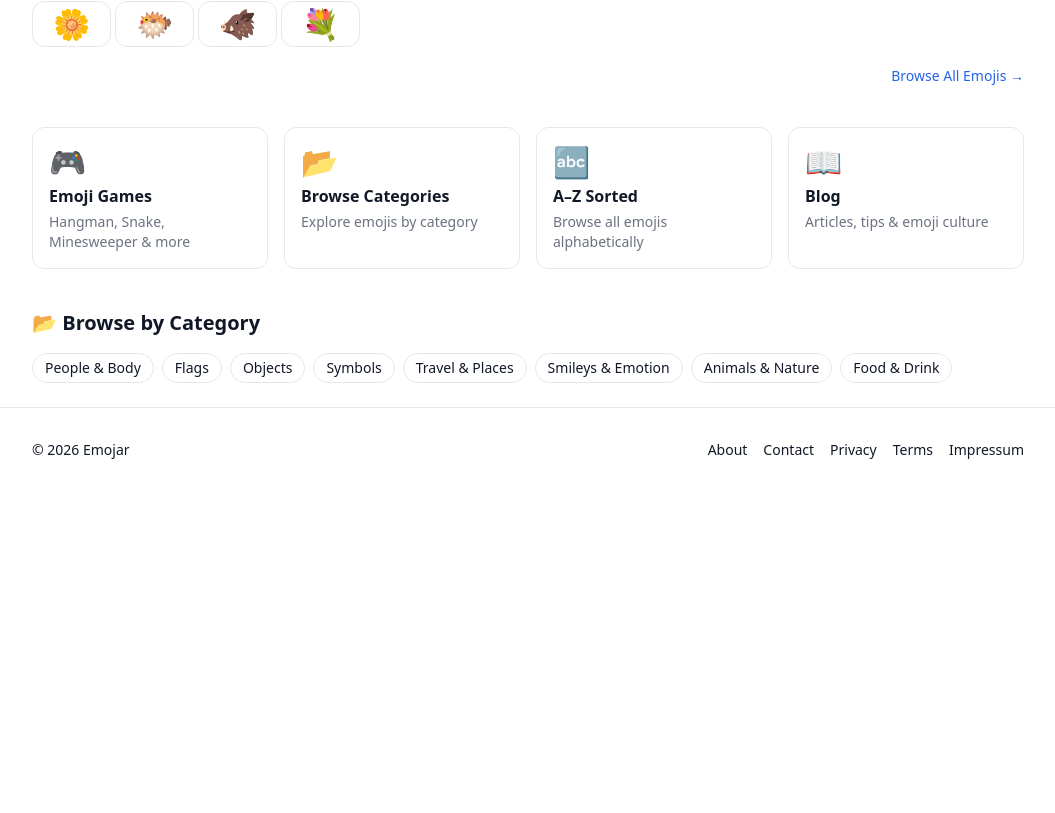
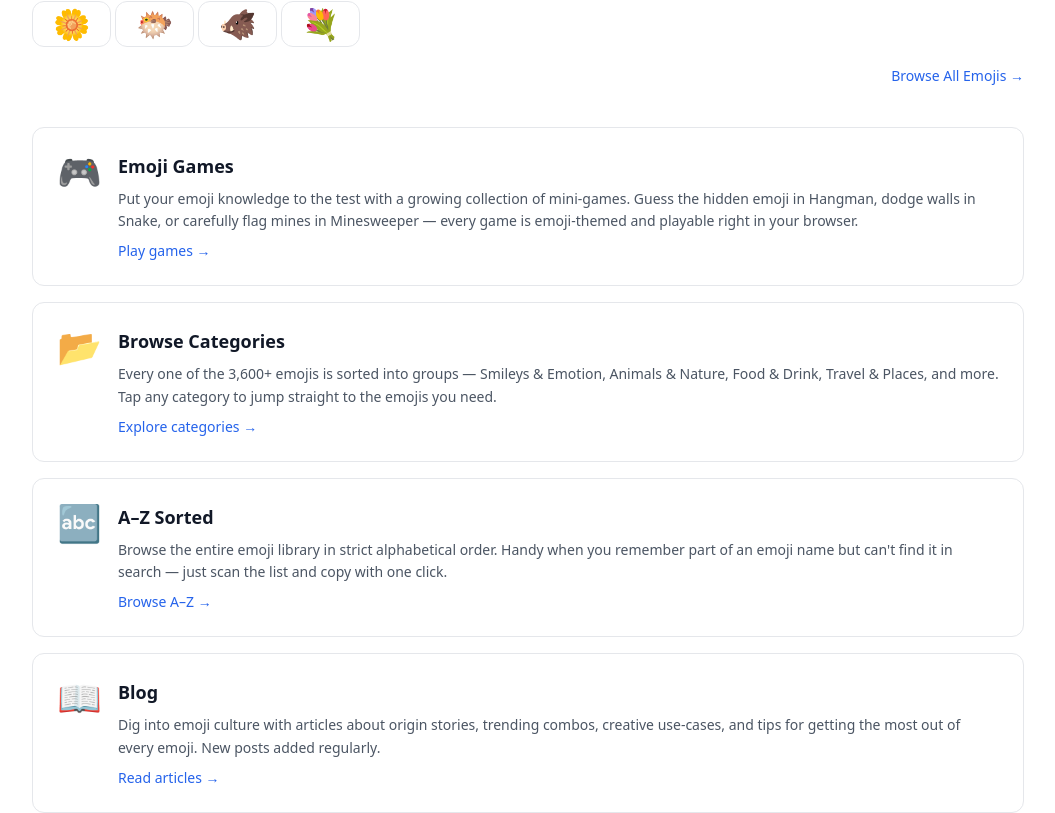
Before and after one commit to SiaExplains/emojar, a Next.js app: page / in a window 1280 px wide. Shown: the part 800-1613 px from the top of the page, without its empty margins (112-1167 px from the left). Before the commit the page ends 1292 px from the top, so only its background shows below. Built offline with nearby package versions, Linux system fonts and the light colour scheme.

Commit message:
feat: expand feature cards to full-width with detailed descriptions and CTA links
Each card now spans full width with a 3-4 sentence description and a
dedicated "Go to page →" link, replacing the compact 4-col grid layout.

Co-Authored-By: Claude Sonnet 4.6 <noreply@anthropic.com>

```diff
--- a/app/page.tsx
+++ b/app/page.tsx
@@ -21,26 +21,34 @@ const FEATURE_CARDS = [
   {
     icon: '🎮',
     title: 'Emoji Games',
-    description: 'Hangman, Snake, Minesweeper & more',
+    detail:
+      'Put your emoji knowledge to the test with a growing collection of mini-games. Guess the hidden emoji in Hangman, dodge walls in Snake, or carefully flag mines in Minesweeper — every game is emoji-themed and playable right in your browser.',
     href: '/games',
+    cta: 'Play games →',
   },
   {
     icon: '📂',
     title: 'Browse Categories',
-    description: 'Explore emojis by category',
+    detail:
+      'Every one of the 3,600+ emojis is sorted into groups — Smileys & Emotion, Animals & Nature, Food & Drink, Travel & Places, and more. Tap any category to jump straight to the emojis you need.',
     href: '/categories',
+    cta: 'Explore categories →',
   },
   {
     icon: '🔤',
     title: 'A–Z Sorted',
-    description: 'Browse all emojis alphabetically',
+    detail:
+      "Browse the entire emoji library in strict alphabetical order. Handy when you remember part of an emoji name but can't find it in search — just scan the list and copy with one click.",
     href: '/sorted/alphabet',
+    cta: 'Browse A–Z →',
   },
   {
     icon: '📖',
     title: 'Blog',
-    description: 'Articles, tips & emoji culture',
+    detail:
+      'Dig into emoji culture with articles about origin stories, trending combos, creative use-cases, and tips for getting the most out of every emoji. New posts added regularly.',
     href: '/blog',
+    cta: 'Read articles →',
   },
 ];
 
@@ -135,21 +143,26 @@ export default function Home() {
 
           {/* Feature Cards */}
           <div className="space-y-4">
-            <div className="grid grid-cols-1 sm:grid-cols-2 md:grid-cols-4 gap-4">
             {FEATURE_CARDS.map((card) => (
+              <div
+                key={card.href}
+                className="border rounded-xl p-6 hover:shadow-md transition-shadow flex flex-col sm:flex-row sm:items-start gap-4"
+              >
+                <span className="text-4xl shrink-0">{card.icon}</span>
+                <div className="flex flex-col gap-2 flex-1">
+                  <span className="text-lg font-semibold">{card.title}</span>
+                  <p className="text-gray-600 text-sm leading-relaxed">
+                    {card.detail}
+                  </p>
                   <Link
-                  key={card.href}
                     href={card.href}
-                  className="border rounded-xl p-4 hover:shadow-md transition-shadow flex flex-col gap-1"
+                    className="text-sm font-medium text-blue-600 hover:underline self-start"
                   >
-                  <span className="text-3xl">{card.icon}</span>
-                  <span className="font-semibold">{card.title}</span>
-                  <span className="text-sm text-gray-500">
-                    {card.description}
-                  </span>
+                    {card.cta}
                   </Link>
+                </div>
+              </div>
             ))}
-            </div>
           </div>
 
           {/* Category Quick Links */}
```
Lines whose indentation alone changed are shown as unchanged.
